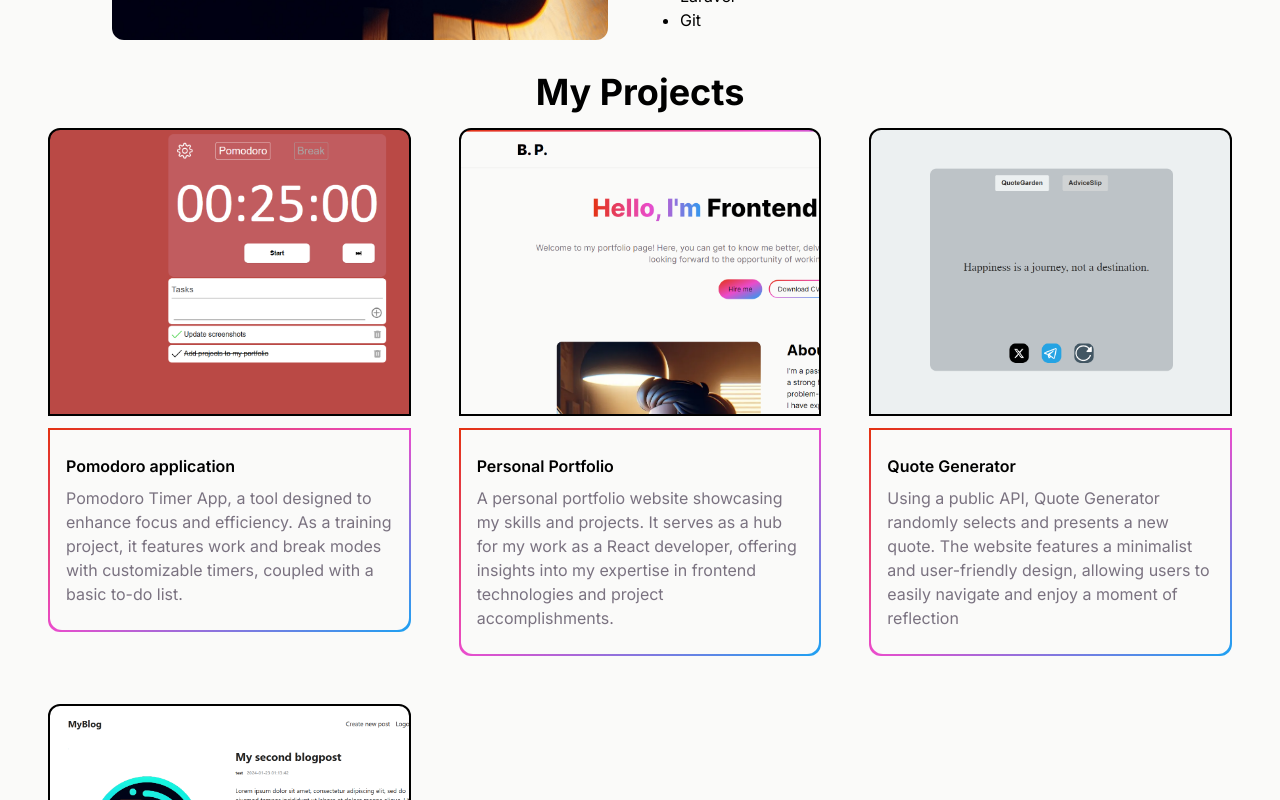
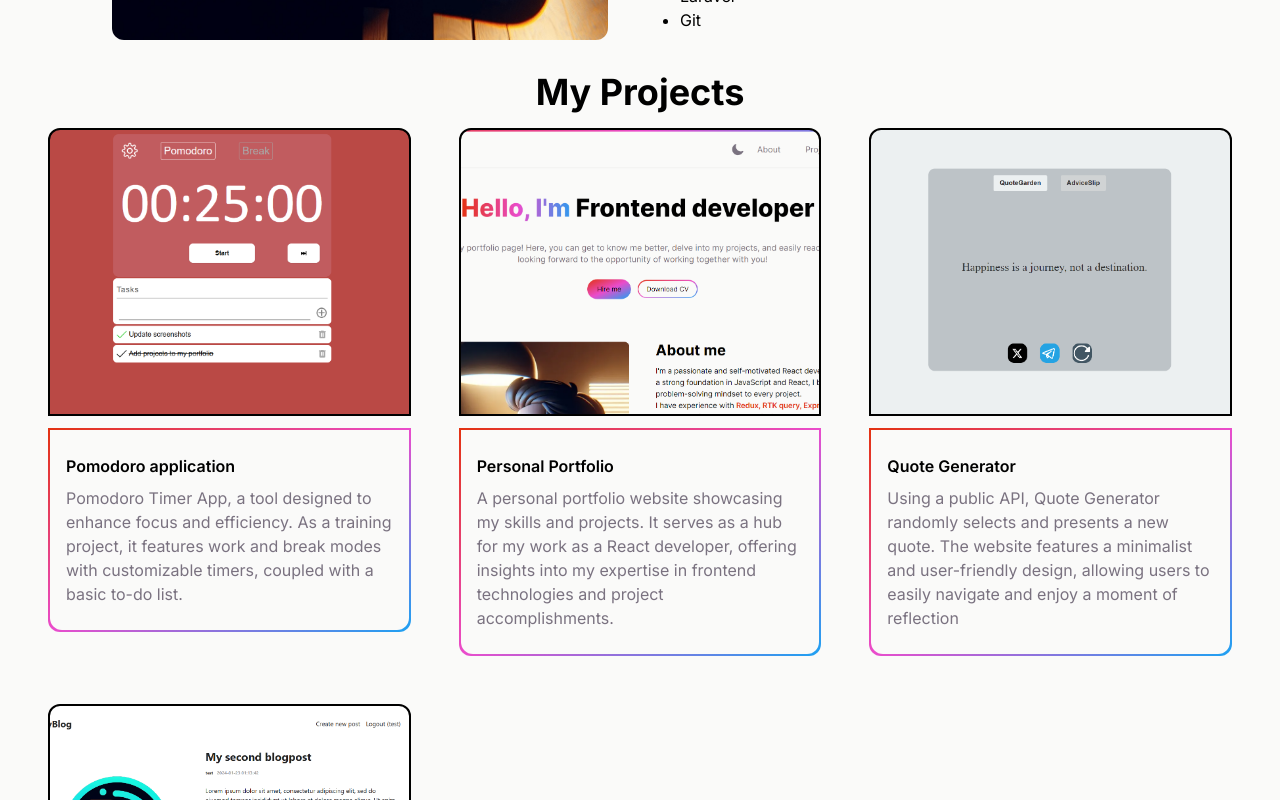
Before and after one commit to bohdanp-dev/portfolio, a Next.js app: page / in a window 1280 px wide. Shown: the part 1180-1980 px from the top of the page. Built offline with nearby package versions, Linux system fonts and the light colour scheme.

Commit message:
refactor(ProjectCard): adjust background image to cover with centered positioning

```diff
--- a/src/components/ProjectCard.js
+++ b/src/components/ProjectCard.js
@@ -6,7 +6,7 @@ const ProjectCard = ({ imgUrl, title, description, gitUrl, deployUrl }) => {
         <div>
             <div
                 className="h-52 md:h-72 rounded-t-xl relative group border-2 border-[var(--text-color-primary)]"
-                style={{ background: `url(${imgUrl})`, backgroundSize: 'cover' }}
+                style={{ background: `url(${imgUrl}) no-repeat center center`, backgroundSize: 'cover'  }}
             >
                 <div className="overlay rounded-t-xl  items-center justify-center absolute top-0 left-0 w-full h-full bg-[#181818] bg-opacity-0 hidden group-hover:flex betterhover:group-hover:bg-opacity-80">
                     <Link
```
